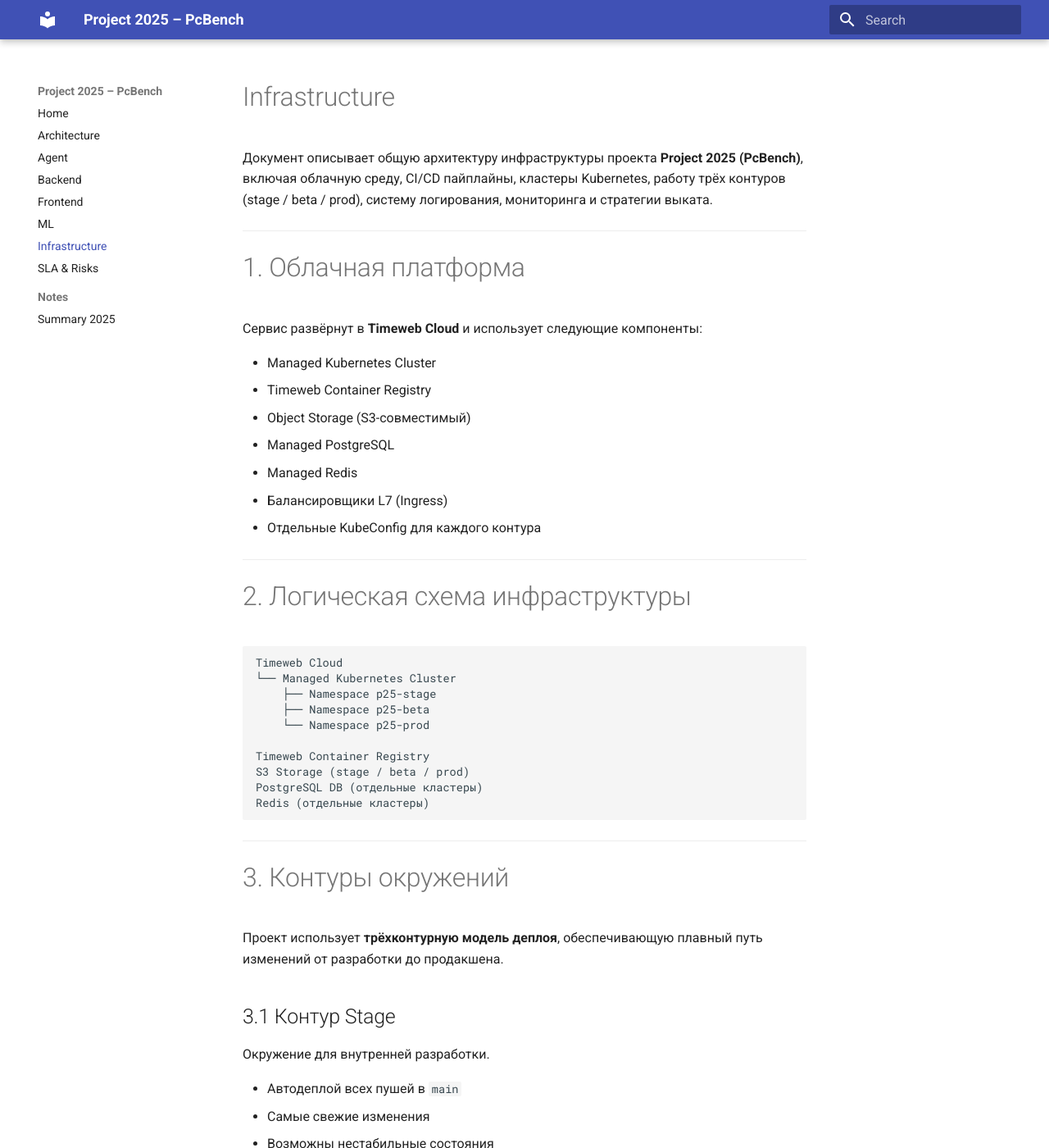
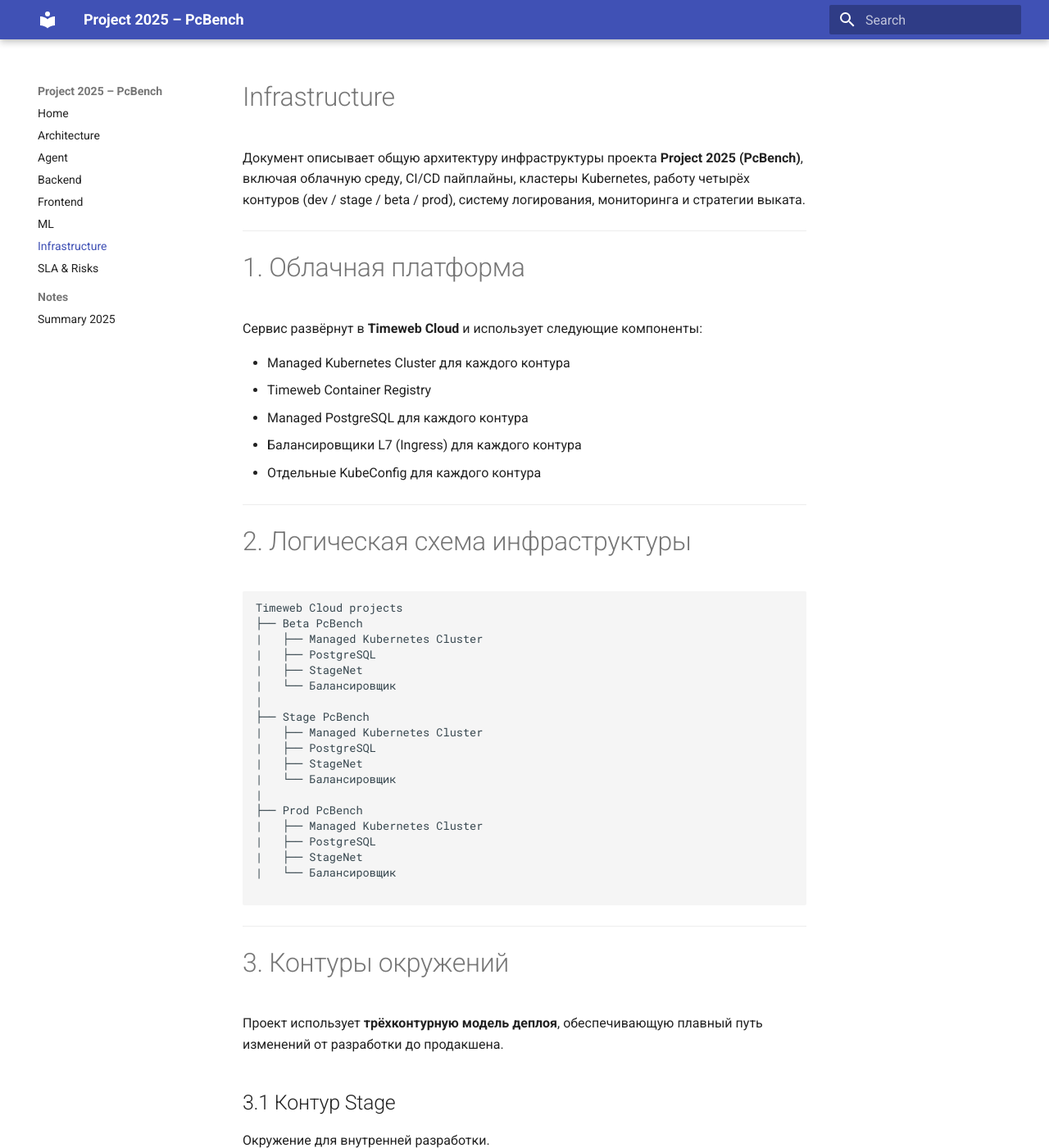
Before and after one commit to AngorSTV/Project, an MkDocs documentation site: the page built from docs/infrastructure.md, in a window 1280 px wide and 1400 px high. Shown: the whole window at 82% size. Built offline with MkDocs 1.6.1 and Material for MkDocs 9.7.7, drawn with Linux system fonts in a browser that asks for light colours; some of the changed text lies outside the part shown.

Commit message:
Обновление инфраструктуры

````diff
--- a/docs/infrastructure.md
+++ b/docs/infrastructure.md
@@ -1,6 +1,6 @@
 # Infrastructure
 
-Документ описывает общую архитектуру инфраструктуры проекта **Project 2025 (PcBench)**, включая облачную среду, CI/CD пайплайны, кластеры Kubernetes, работу трёх контуров (stage / beta / prod), систему логирования, мониторинга и стратегии выката.
+Документ описывает общую архитектуру инфраструктуры проекта **Project 2025 (PcBench)**, включая облачную среду, CI/CD пайплайны, кластеры Kubernetes, работу четырёх контуров (dev / stage / beta / prod), систему логирования, мониторинга и стратегии выката.
 
 ---
 
@@ -8,12 +8,10 @@
 
 Сервис развёрнут в **Timeweb Cloud** и использует следующие компоненты:
 
-- Managed Kubernetes Cluster
+- Managed Kubernetes Cluster для каждого контура
 - Timeweb Container Registry
-- Object Storage (S3-совместимый)
-- Managed PostgreSQL
-- Managed Redis
-- Балансировщики L7 (Ingress)
+- Managed PostgreSQL для каждого контура
+- Балансировщики L7 (Ingress) для каждого контура
 - Отдельные KubeConfig для каждого контура
 
 ---
@@ -21,16 +19,25 @@
 # 2. Логическая схема инфраструктуры
 
 ```text
-Timeweb Cloud
-└── Managed Kubernetes Cluster
-    ├── Namespace p25-stage
-    ├── Namespace p25-beta
-    └── Namespace p25-prod
+Timeweb Cloud projects
+├── Beta PcBench
+|   ├── Managed Kubernetes Cluster
+|   ├── PostgreSQL
+|   ├── StageNet
+|   └── Балансировщик
+|
+├── Stage PcBench
+|   ├── Managed Kubernetes Cluster
+|   ├── PostgreSQL
+|   ├── StageNet
+|   └── Балансировщик
+|
+├── Prod PcBench
+|   ├── Managed Kubernetes Cluster
+|   ├── PostgreSQL
+|   ├── StageNet
+|   └── Балансировщик
 
-Timeweb Container Registry
-S3 Storage (stage / beta / prod)
-PostgreSQL DB (отдельные кластеры)
-Redis (отдельные кластеры)
 ```
 
 ---
@@ -47,17 +54,14 @@
 - Самые свежие изменения
 - Возможны нестабильные состояния
 - Отдельная база PostgreSQL
-- Отдельный S3 бакет
 - 100% доступно только разработчикам
 
 ### Stage архитектура
 
 ```text
-Namespace: p25-stage
-- backend (3 replicas)
-- ml-service (1 replica)
+- backend (1 replicas)
 - frontend (SPA + nginx)
-- redis (single)
+- keycloak
 - postgresql (single instance)
 ```
 
@@ -75,13 +79,11 @@
 ### Beta архитектура
 
 ```text
-Namespace: p25-beta
-- backend (3 replicas)
-- ml-service (2 replicas)
+- backend (1 replicas)
 - frontend beta
-- redis beta
+- keycloak
 - postgresql beta
-- s3 bucket beta
+
 ```
 
 ---
@@ -98,10 +100,11 @@
 ### Prod архитектура
 
 ```text
-Namespace: p25-prod
+Namespace: default
 - backend (5–7 replicas, HPA)
 - ml-service (autoscale)
 - frontend (prod)
+- keycloak
 - redis HA
 - postgresql HA cluster
 - s3 bucket prod
@@ -174,12 +177,6 @@
 ---
 
 # 6. Kubernetes
-
-## 6.1 Namespaces
-
-- `p25-stage`
-- `p25-beta`
-- `p25-prod`
 
 ## 6.2 Общие манифесты
 
````
